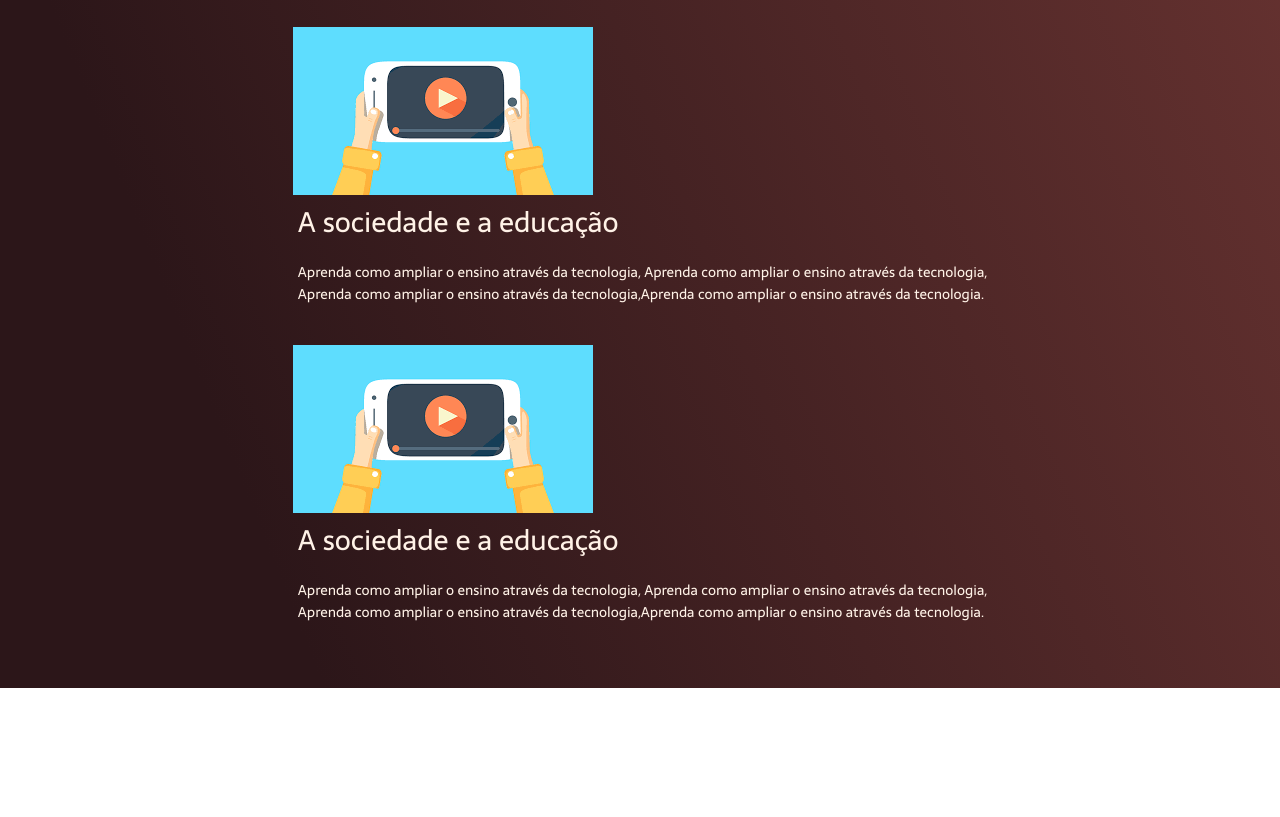
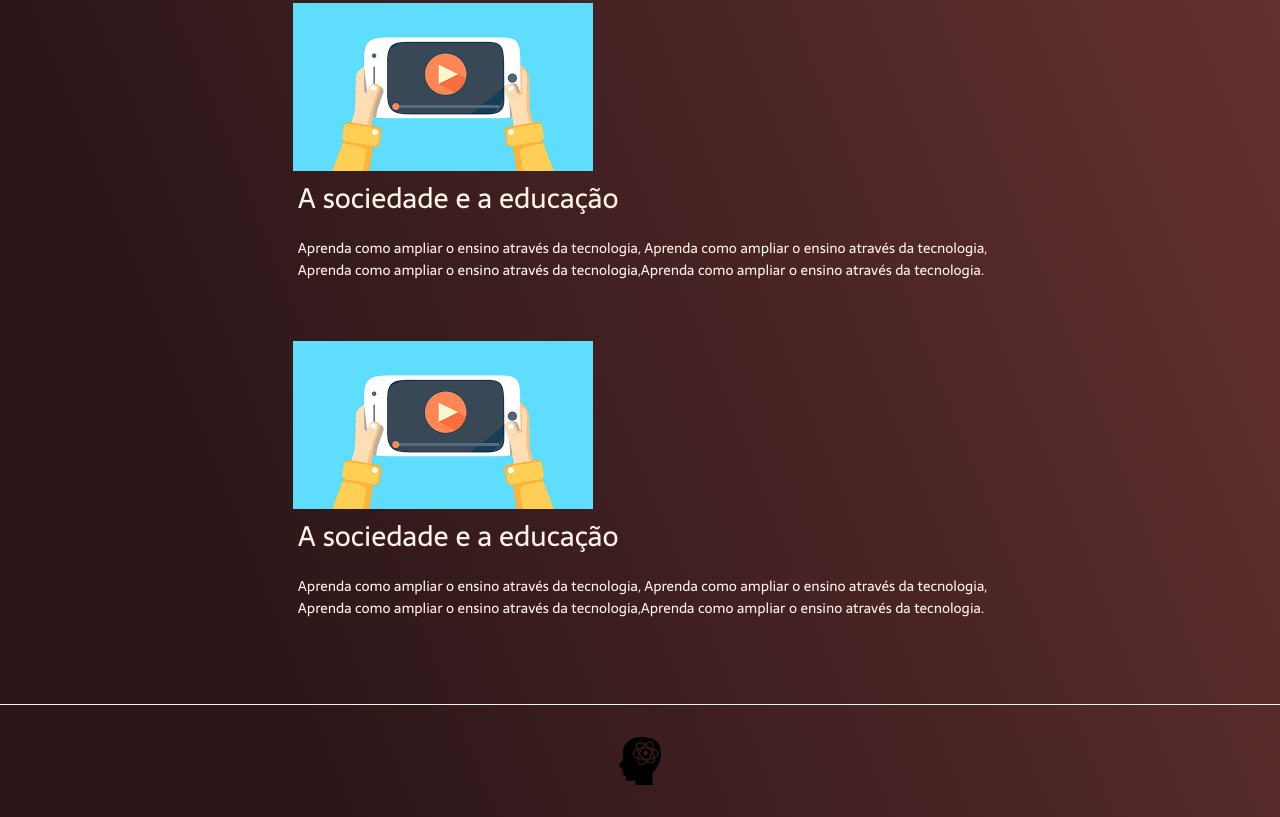
Before and after one commit to Jessesantoz/Educ_tech, a website: page view/tutoriais.ejs in a window 1280 px wide. Shown: the part 966-1783 px from the top of the page. Before the commit the page ends 1654 px from the top, so only its background shows below. Drawn offline with nearby package versions, Linux system fonts and the light colour scheme; files that its build step writes are made by us from their sources; files whose address does not match are found by name.

Commit message:
Commit
Rodapé

```diff
--- a/public/autores.css
+++ b/public/autores.css
@@ -28,3 +28,15 @@
     font-weight: 400;
     font-size: 18px;
 }
+
+.rodape {
+    padding: 32px;
+    border-top: 0.4px solid #FFF2E7;
+
+}
+
+.rodape-img {
+    height: 48px;
+    display: block;
+    margin: 0 auto;
+}
--- a/public/colaboradores.css
+++ b/public/colaboradores.css
@@ -78,3 +78,15 @@
     font-size: 24px;
     cursor: pointer;
 }
+
+.rodape {
+    padding: 32px;
+    border-top: 0.4px solid #FFF2E7;
+
+}
+
+.rodape-img {
+    height: 48px;
+    display: block;
+    margin: 0 auto;
+}
--- a/public/ferramentas.css
+++ b/public/ferramentas.css
@@ -40,3 +40,15 @@
 .ferramenta-lista:hover {
     transform: scale(1.1);
 }
+
+.rodape {
+    padding: 32px;
+    border-top: 0.4px solid #FFF2E7;
+
+}
+
+.rodape-img {
+    height: 48px;
+    display: block;
+    margin: 0 auto;
+}
--- a/public/style_comunidade.css
+++ b/public/style_comunidade.css
@@ -50,3 +50,15 @@
     font-size: 24px;
     cursor: pointer;
 }
+
+.rodape {
+    padding: 32px;
+    border-top: 0.4px solid #FFF2E7;
+
+}
+
+.rodape-img {
+    height: 48px;
+    display: block;
+    margin: 0 auto;
+}
--- a/public/tutoriais.css
+++ b/public/tutoriais.css
@@ -48,5 +48,17 @@
     color: #FFF2E7;
     font-weight: 400;
     font-size: 14px;
-    margin-bottom: 40px;
+    margin-bottom: 60px;
 }
+
+.rodape {
+    padding: 32px;
+    border-top: 0.4px solid #FFF2E7;
+
+}
+
+.rodape-img {
+    height: 48px;
+    display: block;
+    margin: 0 auto;
+}
--- a/view/autores.ejs
+++ b/view/autores.ejs
@@ -29,6 +29,10 @@
         </section>
     </main>
 
+    <footer class="rodape">
+        <img class="rodape-img" src="/img_cabeçalho.png" alt="logo">
+    </footer>
+
 </body>
 
 </html>
--- a/view/colaboradores.ejs
+++ b/view/colaboradores.ejs
@@ -36,6 +36,10 @@
         </section>
     </main>
 
+    <footer class="rodape">
+        <img class="rodape-img" src="/img_cabeçalho.png" alt="logo">
+    </footer>
+
 </body>
 
 </html>
--- a/view/comunidade.ejs
+++ b/view/comunidade.ejs
@@ -31,6 +31,10 @@
         </section>
     </main>
 
+    <footer class="rodape">
+        <img class="rodape-img" src="/img_cabeçalho.png" alt="logo">
+    </footer>
+
 </body>
 
 </html>
--- a/view/ferramentas.ejs
+++ b/view/ferramentas.ejs
@@ -32,6 +32,10 @@
         </section>
     </main>
 
+    <footer class="rodape">
+        <img class="rodape-img" src="/img_cabeçalho.png" alt="logo">
+    </footer>
+
 </body>
 
 </html>
--- a/view/tutoriais.ejs
+++ b/view/tutoriais.ejs
@@ -24,7 +24,7 @@
 
         <section class="conteudo-video">
                 <h1 class="conteudo-titulo">Aprenda como ampliar o ensino através da tecnologia:</h1>
-                <p class="conteudo-paragrafo">Os melhores artigos e vídeos sobre como a educação e atecnologia se <br> integram na sociedade atual, demandando novas movimentações.</p>
+                <p class="conteudo-paragrafo"></p>
             <div class="conteudo-caixa">
                 <a class="conteudo-img" href="https://www.youtube.com/watch?v=K3tdHpey0Vk"> <img src="video.png" alt=""> </a>
                 <div class="texto">
@@ -60,6 +60,10 @@
         </section>
     </main>
 
+    <footer class="rodape">
+        <img class="rodape-img" src="/img_cabeçalho.png" alt="logo">
+    </footer>
+
 </body>
 
 </html>
```
